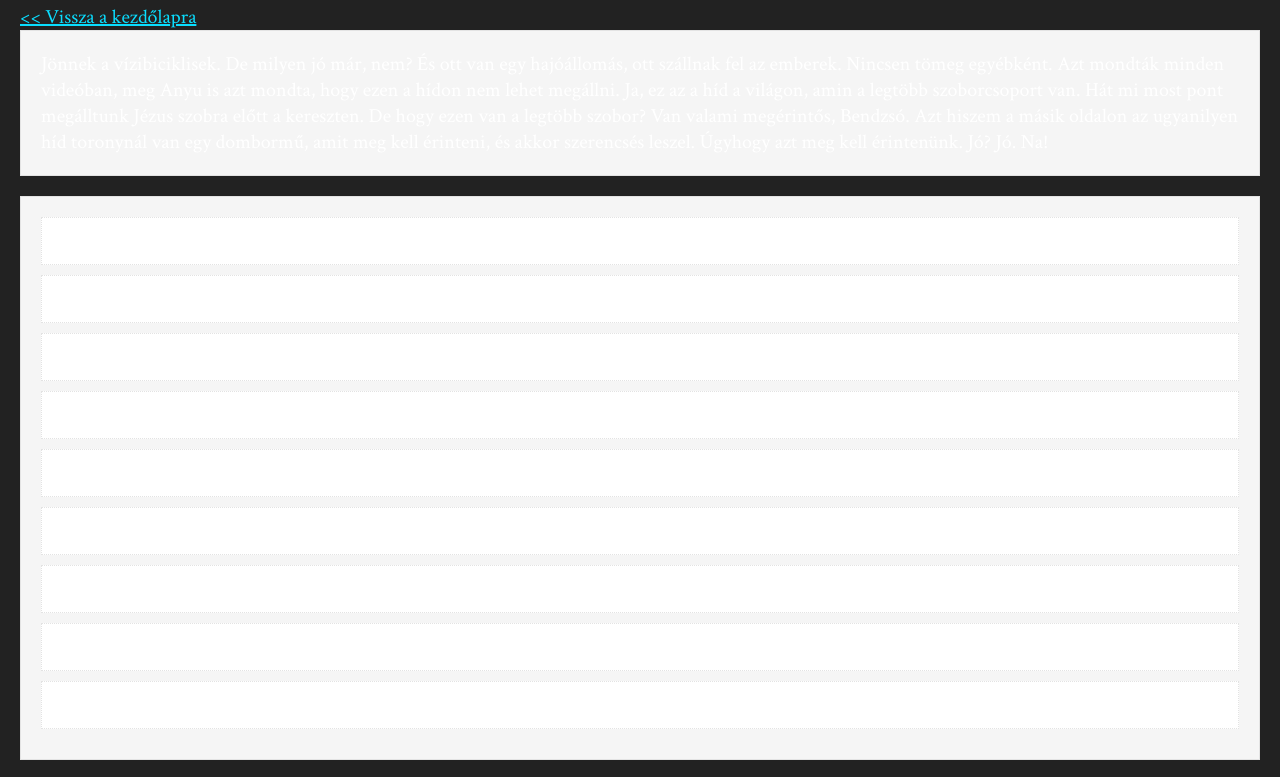
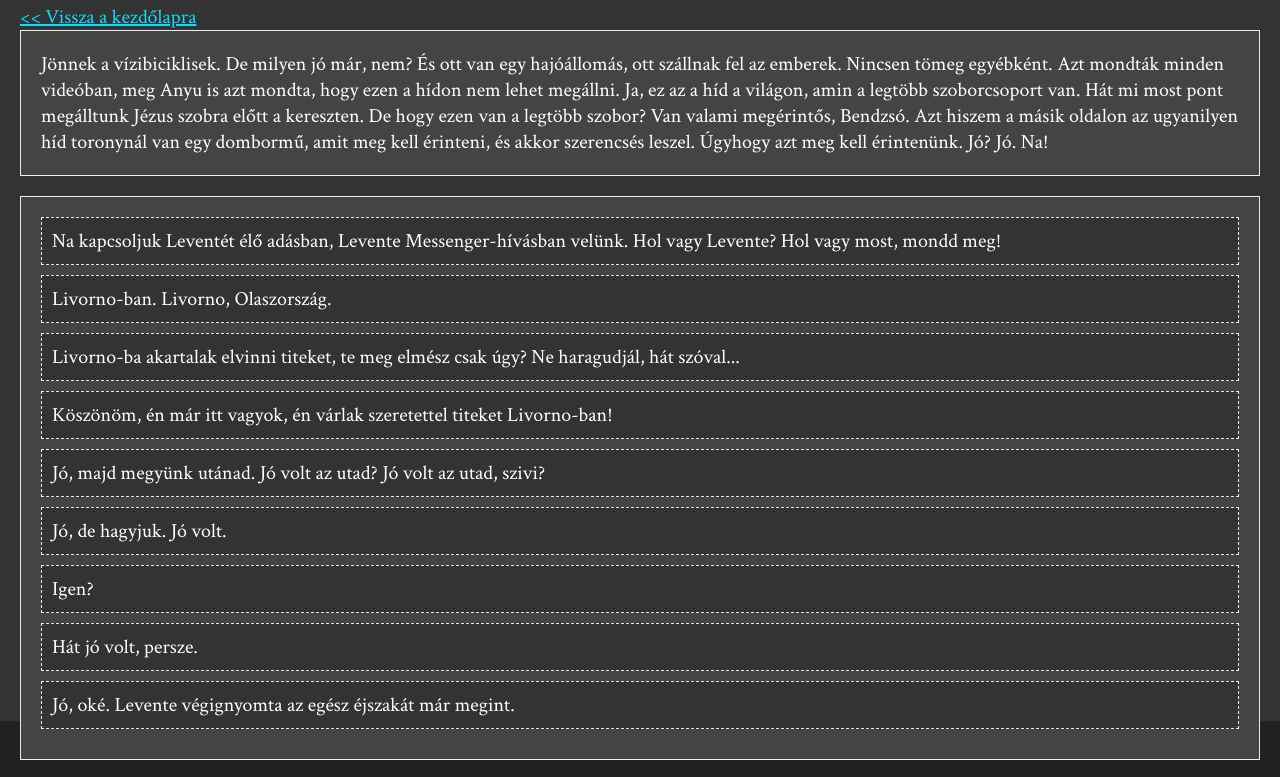
Before and after one commit to bzvol/explorator, a plain HTML site: page pages/transcripts/praga.html in a window 1280 px wide. Shown: the part 79-856 px from the top of the page. Drawn offline with nearby package versions, Linux system fonts and the dark colour scheme.

Commit message:
add dark theme for transcripts

```diff
--- a/styles/transcript.css
+++ b/styles/transcript.css
@@ -28,3 +28,24 @@ p.dialogue {
     cursor: help;
     border-bottom: 2px dotted black;
 }
+
+@media (prefers-color-scheme: dark) {
+    body {
+        background-color: #333;
+        color: #fff;
+    }
+
+    p, div.block {
+        background-color: #444;
+        border: 1px solid #eee;
+    }
+
+    p.dialogue {
+        background-color: #333;
+        border: 1px dashed #eee;
+    }
+
+    [title] {
+        border-bottom: 2px dotted white;
+    }
+}
```
